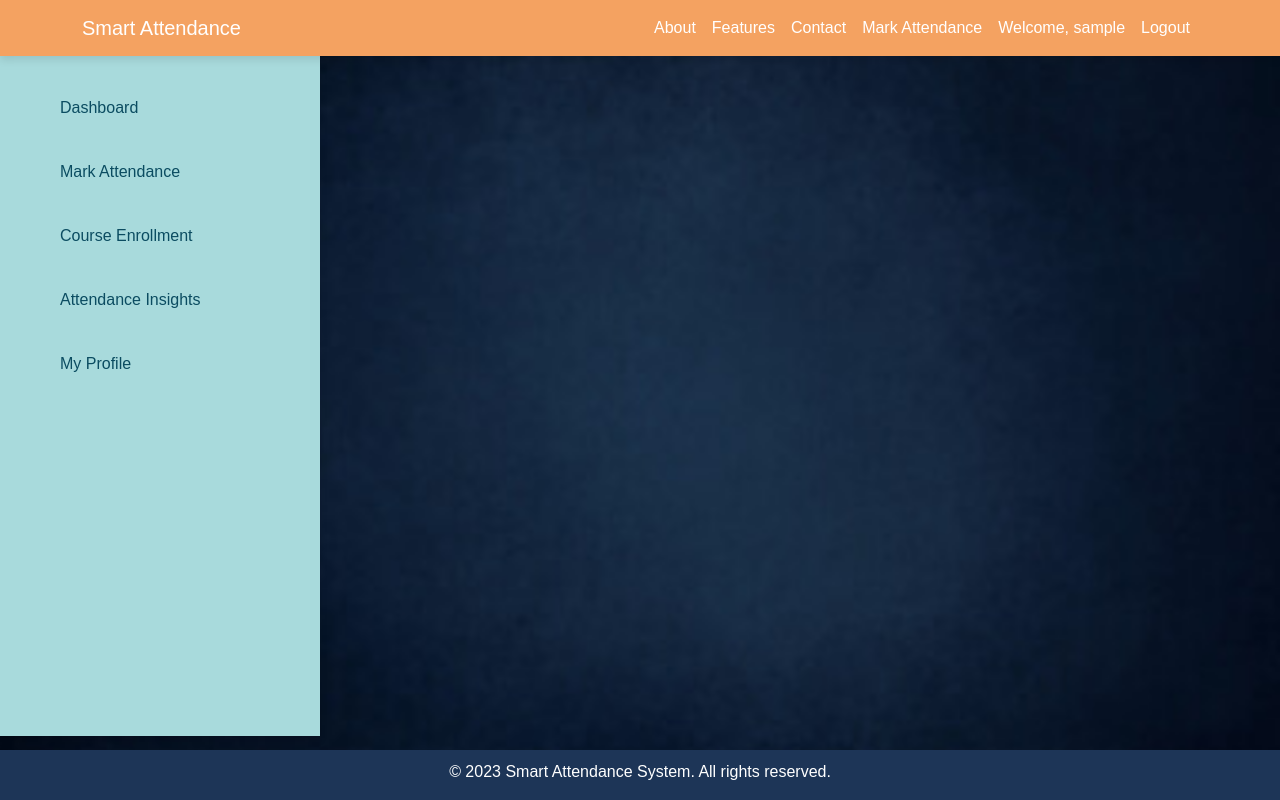
After one commit to Rehanakh/SmartFacialAttendenceSystem-PythonProject, a Flask app: page /ProfessorDashboard in a window 1280 px wide. The commit adds this page. Run offline with Flask 3, Linux system fonts and the light colour scheme; the visitor is signed in with stand-in values (Sample User, id 1); parts of the project's set-up code (start-up, migrations or seed data) failed here and were passed over.

Commit message:
Added professor module

```diff
--- /dev/null
+++ b/app/Professor/routes.py
@@ -0,0 +1,95 @@
+from flask import Flask, Blueprint, render_template, request, flash, redirect, url_for, jsonify, Response, session
+
+from app.Professor.Services import register_user, fetch_user_details
+from app.util.connection import DatabaseConnection
+import face_recognition
+import datetime
+import os
+import time
+import cv2
+import logging
+
+logging.basicConfig(filename='app.log', level=logging.DEBUG, format='%(asctime)s:%(levelname)s:%(message)s')
+
+known_faces = []
+known_names = []
+today = datetime.date.today().strftime("%d_%m_%Y").replace("_", "-")
+db = DatabaseConnection()
+
+def professor_setup_routes(app):
+    @app.route('/')
+    def Professor_home():
+        return render_template('home.html')
+
+    @app.route('/registration', methods=['GET', 'POST'])
+    def Professor_registration():
+        if request.method == 'POST':
+            userType = request.form.get('userType', 'defaultType')  # Change default type to 'P' for Professor
+            status = request.form.get('status', 'pending')
+            username = request.form['newusername']
+            roll_no = request.form['newrollno']
+
+            email = request.form['email']
+            full_name = request.form['fullname']
+            password = request.form['password']
+            confirm_password = request.form['confirm_password']
+
+            # Prepare data to send back to the form in case of re-rendering
+            session['form_data'] = {'username': username, 'email': email, 'fullname': full_name, 'roll_no': roll_no}
+            form_data = session.get('form_data', {})
+
+            if password != confirm_password:
+                flash('Passwords do not match. Please try again.', 'error')
+                return render_template('registration.html')
+
+            registration_successful = register_user(userType, status, username, roll_no, email, full_name, password)
+
+            if registration_successful:
+                flash('Registration Successful!', 'success')
+            else:
+                flash('Registration Failed! User Already Exists', 'error')
+
+            return redirect(url_for('registration'))
+        else:
+            return render_template('registration.html')
+
+    @app.route('/ProfessorDashboard')
+    def Professor_dashboard():
+        if 'username' not in session:
+            return redirect(url_for('login'))
+        return render_template('ProfessorDashboard.html')
+    @app.route('/home', methods=['GET'], endpoint='professor_home_endpoint')
+    def professor_home():
+        # Assuming 'home.html' is the name of your HTML file with the navbar
+        return render_template('home.html')
+        pass
+
+    @app.route('/', methods=['GET'], endpoint='professor_index')
+    def index():
+        return redirect(url_for('home'))
+        pass
+    @app.route('/ProfessorLogin', methods=['GET', 'POST'])
+    def ProfessorLogin():
+        if request.method == 'POST':
+            username = request.form['username']
+            password = request.form['password']
+
+            user = fetch_user_details(username)
+
+            if user and user.PasswordHash == password:
+                session['user_id'] = user.UserId
+                session['username'] = user.Username
+                session.permanent = True
+                return redirect(url_for('Professor_dashboard') + '?login_success=1')
+            else:
+                flash('Login failed. User not found.', 'error')
+
+        return render_template('ProfessorLogin.html', login_success=request.args.get('login_success', '0'))
+
+    @app.route('/Pofessorlogout')
+    def Professor_logout():
+        logging.debug('Logging out user.')
+        session.clear()
+        return redirect(url_for('home'))
+
+# ... other routes specific to professors ...
--- /dev/null
+++ b/app/templates/ProfessorDashboard.html
@@ -0,0 +1,107 @@
+
+{% extends "base_professor.html" %}
+
+{% block title %} Professor Dashboard - Smart Attendance System{% endblock %}
+
+{% block head %}
+    {{ super() }}
+
+    {% endblock %}
+{% block extra_css %}
+
+<!--    <style>-->
+<!--        html{-->
+<!--        height: 100%;-->
+<!--        margin: 0;-->
+<!--        }-->
+<!--        body {-->
+<!--            font-family: 'Segoe UI', Tahoma, Geneva, Verdana, sans-serif;-->
+<!--            background-color: #708090;-->
+<!--            margin: 0;-->
+<!--            padding: 0;-->
+<!--            color:#E6E6FA;-->
+<!--            height: 100%;-->
+<!--        }-->
+<!--        .navbar, .footer {-->
+<!--        flex-shrink: 0;-->
+<!--         }-->
+<!--         .wrapper {-->
+<!--           display: flex;-->
+<!--           flex-direction: column;-->
+<!--           height: 100vh;-->
+<!--&lt;!&ndash;min-height: 100vh;&ndash;&gt;-->
+<!-- margin: 0;-->
+<!--        }-->
+<!--        .wrapper:after {-->
+<!--            content: "";-->
+<!--            display: block;-->
+<!--        }-->
+<!--           .container-fluid {-->
+<!--           flex: 1;-->
+<!--&lt;!&ndash;           max-height: calc(100vh - 56px - 50px);&ndash;&gt;-->
+<!--           overflow:auto;-->
+
+<!--        }-->
+<!--        .sidebar {-->
+<!--            overflow-y: auto;-->
+<!--            background-color: #f8f9fa;-->
+<!--            padding: 20px;-->
+<!--            height: 85vh;-->
+
+<!--        }-->
+<!--        .footer, .wrapper:after {-->
+<!--            height: 50px; /* Footer height */-->
+<!--        }-->
+<!--        .footer {-->
+<!--            background-color: #00BFFF;-->
+<!--            color: white;-->
+<!--            padding: 10px;-->
+<!--            text-align: center;-->
+<!--&lt;!&ndash;            position: relative;&ndash;&gt;-->
+<!--&lt;!&ndash;            bottom: 0;&ndash;&gt;-->
+<!--            width: 100%;-->
+<!--        }-->
+
+<!--        .navbar-custom {-->
+<!--            background-color: #00BFFF;-->
+<!--            color: white;-->
+<!--        }-->
+<!--        .btn-primary {-->
+<!--            background-color: #36454F;-->
+<!--            border-color: #36454F;-->
+<!--        }-->
+<!--        .navbar-nav .nav-link:hover {-->
+<!--            color: white;-->
+<!--            text-decoration: underline;-->
+<!--        }-->
+<!--        /* Add other common styles here */-->
+<!--    </style>-->
+{% endblock %}
+
+                 {% block content %}
+                 <!-- This block will be overridden by child templates -->
+                 {% endblock %}
+
+
+{% block scripts %}
+<script>
+    window.onload = function() {
+    const urlParams = new URLSearchParams(window.location.search);
+    const loginSuccess = urlParams.get('login_success');
+
+    if (loginSuccess === '1') {
+        alert('Login successful!');
+
+        // Remove the login_success query parameter
+        const newUrl = window.location.href.split('?')[0];
+        window.history.replaceState({}, document.title, newUrl);
+    }
+}
+<!--    // Check for login_success query parameter-->
+<!--    const urlParams = new URLSearchParams(window.location.search);-->
+<!--    const loginSuccess = urlParams.get('login_success');-->
+
+<!--    if (loginSuccess === '1') {-->
+<!--        alert('Login successful!');-->
+<!--    }-->
+</script>{% endblock %}
--- a/app/templates/base.html
+++ b/app/templates/base.html
@@ -85,7 +85,7 @@
           <a class="nav-link" href="/adminlogin1">Admin Login</a>
         </li>
         <li class="nav-item">
-          <a class="nav-link" href="/professor_login">Professor Login</a>
+          <a class="nav-link" href="/ProfessorLogin">Professor Login</a>
         </li>
           <li class="nav-item">
           <a class="nav-link" href="/markattendance">Mark Attendance</a>
--- /dev/null
+++ b/app/templates/base_professor.html
@@ -0,0 +1,190 @@
+<!DOCTYPE html>
+<html lang="en">
+<head>
+    <meta charset="UTF-8">
+    <meta name="viewport" content="width=device-width, initial-scale=1.0">
+    <title>{% block title %}Smart Attendance System{% endblock %}</title>
+    {% block head %}{% endblock %}
+    <link href="https://cdn.jsdelivr.net/npm/bootstrap@5.3.0/dist/css/bootstrap.min.css" rel="stylesheet">
+    {% block extra_css %} {% endblock %}
+    <style>
+    html {
+        height: 100%;
+        margin: 0;
+    }
+    body {
+        background: url("{{ url_for('static', filename='image/background1.jpg') }}") no-repeat center center;
+        background-size: cover;
+        font-family: 'Nunito', sans-serif;
+        background-color: #FAFAFA;
+        margin: 0;
+        padding: 0;
+        color: #333; /* Dark text for readability */
+        height: 100%;
+    }
+    .navbar, .footer {
+        flex-shrink: 0;
+    }
+    .wrapper {
+        display: flex;
+        flex-direction: column;
+        height: 100vh;
+        margin: 0;
+    }
+    .container-fluid {
+        flex: 1;
+        overflow: auto;
+    }
+    .sidebar {
+        overflow-y: auto;
+        background-color: #A8DADC; /* Soft teal for the sidebar */
+        padding: 20px;
+        color: #0b4c61; /* Dark teal for sidebar links */
+        text-decoration: none;
+        padding-left:40px;
+        height: 85vh;
+    }
+     .sidebar a {
+        color: #0b4c61 !important; /* Ensures this color has priority */
+        padding: 20px;
+
+    }
+    .sidebar a:hover {
+        color: #048BA8; /* Slightly brighter teal for hover effects */
+        text-decoration: underline; /* Optional: Adds underline on hover */
+    }
+    .footer, .wrapper:after {
+        height: 50px;
+    }
+    .footer {
+        background-color: #1D3557; /* Dark blue, matching the sidebar text */
+        color: white;
+        padding: 10px;
+        text-align: center;
+        width: 100%;
+    }
+    .navbar-custom {
+        background-color: #F4A261; /* Sandy brown for the navbar */
+        color: white;
+    }
+    .btn-primary {
+        background-color: #E76F51; /* Burnt sienna for primary buttons */
+        border-color: #E76F51;
+    }
+    .navbar-nav .nav-link {
+        color: white;
+    }
+    .navbar-nav .nav-link:hover {
+        color: #2A9D8F; /* Slightly darker teal for hover effects */
+        text-decoration: underline;
+    }
+    /* Dropdown menu styling for better visibility and aesthetics */
+    .dropdown-menu {
+        background-color: #A8DADC; /* Soft teal to match the sidebar */
+    }
+    .dropdown-item {
+        color: #1D3557; /* Dark blue for text */
+    }
+    .dropdown-item:hover {
+        background-color: #F4A261; /* Sandy brown for hover, matching the navbar */
+        color: white;
+    }
+    /* Box shadows for added depth */
+    .sidebar, .navbar, .footer {
+        box-shadow: 0 4px 8px rgba(0,0,0,0.1);
+    }
+</style>
+
+</head>
+<body>
+<div class="wrapper">
+<nav class="navbar navbar-expand-lg navbar-dark navbar-custom">
+  <div class="container">
+    <a class="navbar-brand" href="/home">Smart Attendance</a>
+    <button class="navbar-toggler" type="button" data-bs-toggle="collapse" data-bs-target="#navbarNav" aria-controls="navbarNav" aria-expanded="false" aria-label="Toggle navigation">
+      <span class="navbar-toggler-icon"></span>
+    </button>
+    <div class="collapse navbar-collapse" id="navbarNav">
+      <ul class="navbar-nav ms-auto">
+        <li class="nav-item">
+          <a class="nav-link" href="#about">About</a>
+        </li>
+        <li class="nav-item">
+          <a class="nav-link" href="#features">Features</a>
+        </li>
+        <li class="nav-item">
+          <a class="nav-link" href="#contact">Contact</a>
+        </li>
+        <li class="nav-item">
+          <a class="nav-link" href="/markattendance">Mark Attendance</a>
+        </li>
+        <li class="nav-item dropdown">
+          <a class="nav-link" href="#"   aria-expanded="false">
+            Welcome, {{ session.username }}</a>
+        </li>
+        <li class="nav-item">
+            {% if session.username %}
+            <a class="nav-link" href="{{ url_for('logout') }}">Logout</a>
+            {% else %}
+            <a class="nav-link" href="{{ url_for('adminlogin') }}">Student Login</a>
+            {% endif %}
+
+        </li>
+
+
+<!--          <ul class="navbar-nav">-->
+<!--        <li class="nav-item dropdown">-->
+<!--          <a class="nav-link dropdown-toggle" href="#" id="navbarDropdown" role="button" data-bs-toggle="dropdown" aria-expanded="false">-->
+<!--            Welcome, {{ student_username }}-->
+<!--          </a>-->
+<!--          <ul class="dropdown-menu" aria-labelledby="navbarDropdown">-->
+<!--            <li><a class="dropdown-item" href="/profile">My Profile</a></li>-->
+<!--            <li><a class="dropdown-item" href="/settings">Settings</a></li>-->
+<!--            <li><hr class="dropdown-divider"></li>-->
+<!--            <li><a class="dropdown-item" href="/logout">Logout</a></li>-->
+<!--          </ul>-->
+<!--        </li>-->
+<!--      </ul>-->
+      </ul>
+    </div>
+  </div>
+</nav>
+     <div class="container-fluid">
+         <div class="row">
+             <div class="col-md-3 sidebar">
+            <!-- Sidebar content -->
+            <ul class="nav flex-column">
+                <li class="nav-item"><a class="nav-link" href="/Professordashboard">Dashboard</a></li>
+                <li class="nav-item"><a class="nav-link" href="/markattendance">Mark Attendance</a></li>
+                <li class="nav-item"><a class="nav-link" href="/course_enrollment">Course Enrollment</a></li>
+                <li class="nav-item"><a class="nav-link" href="/attendance_insights">Attendance Insights</a></li>
+                <li class="nav-item"><a class="nav-link" href="/ProfessorUpdateProfile">My Profile </a></li>
+
+                <!-- Add more student-specific links as needed -->
+            </ul>
+             </div>
+             <div class="col-md-9">
+
+                 {% block content %}
+                 <!-- This block will be overridden by child templates -->
+                 {% endblock %}
+             </div>
+         </div>
+     </div>
+    <div class="footer">
+    © 2023 Smart Attendance System. All rights reserved.
+    </div>
+</div>
+
+<script src="https://cdn.jsdelivr.net/npm/bootstrap@5.3.0/dist/js/bootstrap.bundle.min.js"></script>
+{% block scripts %}
+{% with messages = get_flashed_messages(with_categories=true) %}
+  {% if messages %}
+    {% for category, message in messages %}
+      <div class="alert alert-{{ category }}">{{ message }}</div>
+    {% endfor %}
+  {% endif %}
+{% endwith %}
+{% endblock %}
+</body>
+</html>
--- a/main.py
+++ b/main.py
@@ -24,6 +24,7 @@ def setup_mail(app):
 
 from app.Student.routes import student_setup_routes
 from app.Admin.routes import admin_setup_routes
+from app.Professor.routes import professor_setup_routes
 app = Flask(__name__,template_folder='app/templates', static_folder='app/static')
 app.secret_key = b'\xb4\xafSp\xc3\xa8\xa0~MD\x90"\x14\xf3p\xe6\xed\xbbA\xb9\x7fC4\xd1'
 app.config.from_object(Config)
@@ -34,5 +35,6 @@ mail = setup_mail(app)
 # Register routes with the app instance
 student_setup_routes(app)
 admin_setup_routes(app)
+professor_setup_routes(app)
 if __name__ == '__main__':
     app.run(debug=True)
```
Also changed, not shown: app/Professor/Services.py (added, +75 -0 lines), app/templates/ProfessorLogin.html (added, +80 -0 lines), app/templates/ProfessorUpdateProfile.html (added, +39 -0 lines), app/Professor/__init__.py (added).
